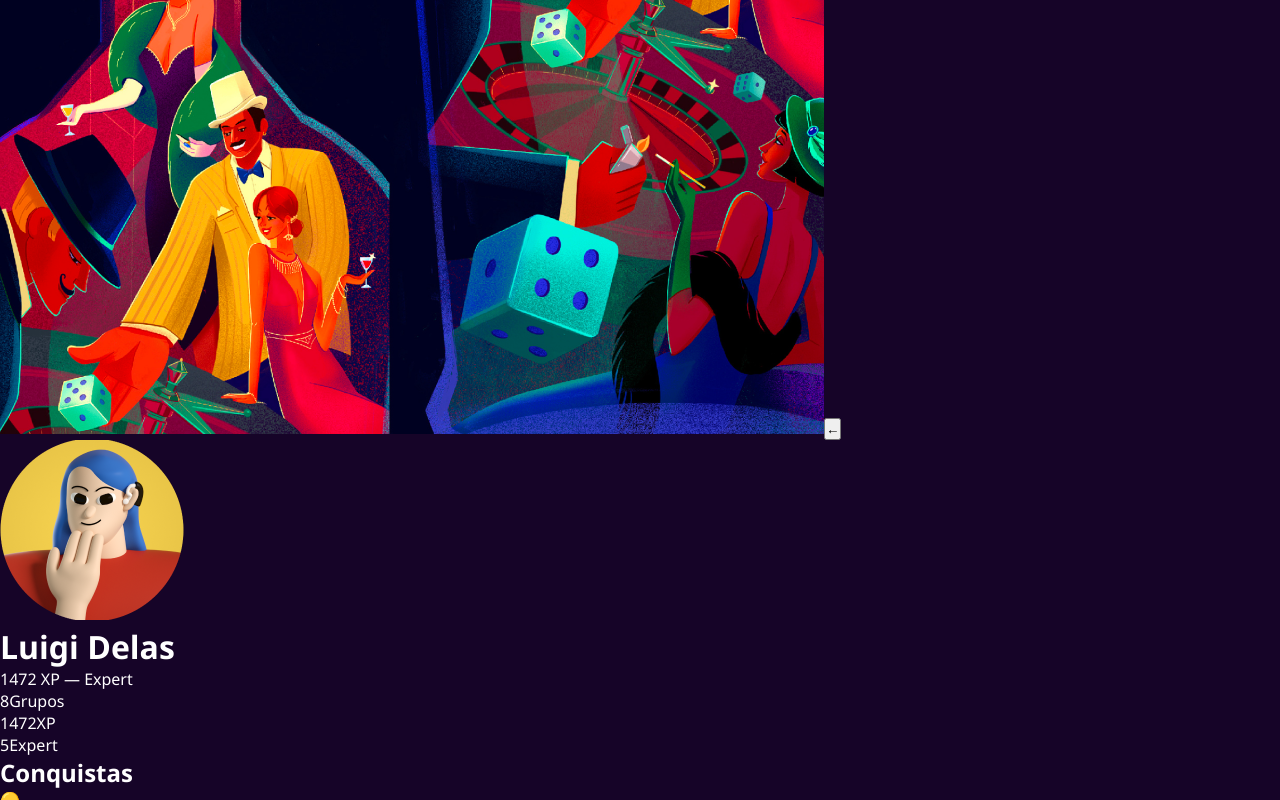
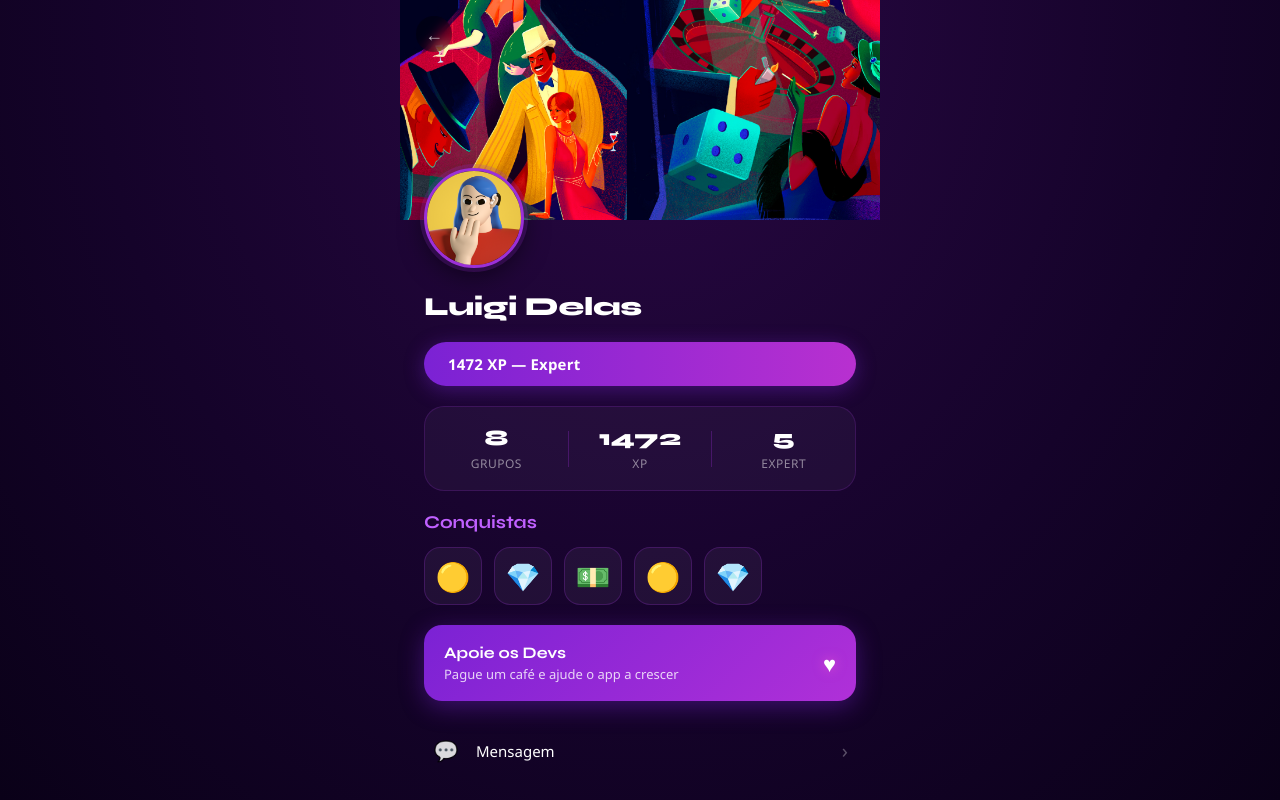
Before and after one commit to OSG-Online-Study-Group/OSG-Web-React, a React (Vite) app: page /OSG-Web-React/Profile in a window 1280 px wide. Built offline with nearby package versions, Linux system fonts and the light colour scheme; no server answers.

Commit message:
style: add comprehensive styling for Profile component including layout, avatar, and menu enhancements

```diff
--- a/src/components/profile/profile.css
+++ b/src/components/profile/profile.css
@@ -0,0 +1,317 @@
+@import url('https://fonts.googleapis.com/css2?family=Syne:wght@400;700;800&family=DM+Sans:ital,wght@0,300;0,400;0,500;0,600&display=swap');
+
+* {
+  box-sizing: border-box;
+  margin: 0;
+  padding: 0;
+}
+
+/* ── Page ───────────────────────────────────────── */
+.profile-page {
+  width: 100vw;
+  height: 100vh;
+  background: radial-gradient(ellipse at top, #2a0845 0%, #15032a 60%, #0a0118 100%);
+  color: white;
+  font-family: 'DM Sans', system-ui, sans-serif;
+  display: flex;
+  justify-content: center;
+  overflow-y: auto;
+}
+
+/* ── Central column ─────────────────────────────── */
+.profile-column {
+  width: 100%;
+  max-width: 480px;
+  display: flex;
+  flex-direction: column;
+  align-items: stretch;
+  position: relative;
+  padding-bottom: 48px;
+}
+
+/* ── Banner ─────────────────────────────────────── */
+.profile-banner {
+  width: 100%;
+  height: 220px;
+  position: relative;
+  overflow: hidden;
+  border-radius: 0 0 0 0;
+  flex-shrink: 0;
+}
+
+.banner-img {
+  width: 100%;
+  height: 100%;
+  object-fit: cover;
+  display: block;
+}
+
+/* fallback caso não tenha banner */
+.profile-banner:not(:has(.banner-img[src]))::after {
+  content: "";
+  position: absolute;
+  inset: 0;
+  background: linear-gradient(135deg, #4a1090, #8b1fc8, #c8266a);
+}
+
+.profile-back {
+  position: absolute;
+  top: 16px;
+  left: 16px;
+  background: rgba(0, 0, 0, 0.35);
+  border: none;
+  color: rgba(255, 255, 255, 0.7);
+  font-size: 18px;
+  width: 36px;
+  height: 36px;
+  border-radius: 50%;
+  cursor: pointer;
+  display: flex;
+  align-items: center;
+  justify-content: center;
+  backdrop-filter: blur(6px);
+  transition: background 0.2s, color 0.2s;
+}
+
+.profile-back:hover {
+  background: rgba(0, 0, 0, 0.6);
+  color: white;
+}
+
+/* ── Avatar ─────────────────────────────────────── */
+.profile-avatar-wrap {
+  margin-top: -52px;
+  margin-left: 24px;
+  z-index: 2;
+  position: relative;
+  width: fit-content;
+}
+
+.profile-avatar {
+  width: 100px;
+  height: 100px;
+  border-radius: 50%;
+  border: 3px solid #9b30d8;
+  object-fit: cover;
+  box-shadow: 0 0 0 4px rgba(155, 48, 216, 0.2), 0 8px 24px rgba(0, 0, 0, 0.5);
+  background: #2a0845;
+}
+
+/* ── Info block ─────────────────────────────────── */
+.profile-info {
+  padding: 14px 24px 0;
+  display: flex;
+  flex-direction: column;
+  gap: 20px;
+}
+
+/* ── Name ───────────────────────────────────────── */
+.profile-name {
+  font-family: 'Syne', sans-serif;
+  font-size: 26px;
+  font-weight: 800;
+  letter-spacing: -0.3px;
+  margin-top: 4px;
+}
+
+/* ── XP bar ─────────────────────────────────────── */
+.xp-bar {
+  background: linear-gradient(90deg, #7b22d4, #b830d0);
+  border-radius: 50px;
+  padding: 12px 24px;
+  font-size: 15px;
+  font-weight: 600;
+  letter-spacing: 0.2px;
+  box-shadow: 0 4px 20px rgba(123, 34, 212, 0.4);
+}
+
+/* ── Stats ──────────────────────────────────────── */
+.profile-stats {
+  display: flex;
+  align-items: center;
+  justify-content: center;
+  gap: 0;
+  background: rgba(255, 255, 255, 0.04);
+  border: 1px solid rgba(155, 48, 216, 0.2);
+  border-radius: 20px;
+  padding: 18px 0;
+}
+
+.stat-item {
+  flex: 1;
+  display: flex;
+  flex-direction: column;
+  align-items: center;
+  gap: 4px;
+}
+
+.stat-value {
+  font-family: 'Syne', sans-serif;
+  font-size: 22px;
+  font-weight: 800;
+}
+
+.stat-label {
+  font-size: 12px;
+  opacity: 0.5;
+  font-weight: 400;
+  text-transform: uppercase;
+  letter-spacing: 0.5px;
+}
+
+.stat-divider {
+  width: 1px;
+  height: 36px;
+  background: rgba(155, 48, 216, 0.3);
+}
+
+/* ── Conquistas ─────────────────────────────────── */
+.conquistas-section {
+  display: flex;
+  flex-direction: column;
+  gap: 14px;
+}
+
+.conquistas-title {
+  font-family: 'Syne', sans-serif;
+  font-size: 18px;
+  font-weight: 700;
+  color: #c060ff;
+}
+
+.badges-row {
+  display: flex;
+  gap: 12px;
+  flex-wrap: wrap;
+}
+
+.badge-item {
+  width: 58px;
+  height: 58px;
+  background: rgba(255, 255, 255, 0.05);
+  border: 1.5px solid rgba(155, 48, 216, 0.25);
+  border-radius: 16px;
+  display: flex;
+  align-items: center;
+  justify-content: center;
+  font-size: 28px;
+  cursor: pointer;
+  transition: transform 0.2s, border-color 0.2s, box-shadow 0.2s;
+}
+
+.badge-item:hover {
+  transform: translateY(-3px) scale(1.06);
+  border-color: rgba(214, 58, 205, 0.5);
+  box-shadow: 0 6px 20px rgba(196, 68, 224, 0.3);
+}
+
+/* ── Apoie card ─────────────────────────────────── */
+.apoie-card {
+  background: linear-gradient(135deg, #7b22d4 0%, #b030d8 100%);
+  border-radius: 18px;
+  padding: 18px 20px;
+  display: flex;
+  align-items: center;
+  justify-content: space-between;
+  cursor: pointer;
+  box-shadow: 0 6px 24px rgba(123, 34, 212, 0.4);
+  transition: filter 0.2s, transform 0.15s;
+}
+
+.apoie-card:hover {
+  filter: brightness(1.1);
+  transform: translateY(-1px);
+}
+
+.apoie-text {
+  display: flex;
+  flex-direction: column;
+  gap: 3px;
+}
+
+.apoie-text strong {
+  font-size: 16px;
+  font-weight: 700;
+  font-family: 'Syne', sans-serif;
+}
+
+.apoie-text span {
+  font-size: 13px;
+  opacity: 0.8;
+  font-weight: 300;
+}
+
+.apoie-heart {
+  font-size: 22px;
+  color: white;
+  filter: drop-shadow(0 0 6px rgba(255, 100, 200, 0.6));
+}
+
+/* ── Menu ───────────────────────────────────────── */
+.profile-menu {
+  display: flex;
+  flex-direction: column;
+  gap: 2px;
+}
+
+.menu-item {
+  width: 100%;
+  background: none;
+  border: none;
+  color: white;
+  font-family: 'DM Sans', sans-serif;
+  font-size: 15px;
+  font-weight: 500;
+  padding: 16px 8px;
+  display: flex;
+  align-items: center;
+  gap: 16px;
+  cursor: pointer;
+  border-radius: 14px;
+  transition: background 0.18s;
+  text-align: left;
+}
+
+.menu-item:hover {
+  background: rgba(155, 48, 216, 0.12);
+}
+
+.menu-icon {
+  font-size: 20px;
+  width: 28px;
+  text-align: center;
+  opacity: 0.85;
+}
+
+.menu-label {
+  flex: 1;
+}
+
+.menu-arrow {
+  font-size: 20px;
+  opacity: 0.3;
+  font-weight: 300;
+}
+
+.menu-divider {
+  height: 1px;
+  background: rgba(155, 48, 216, 0.2);
+  margin: 6px 8px;
+}
+
+/* ── Logout ─────────────────────────────────────── */
+.logout-item {
+  color: #ff6b6b;
+}
+
+.logout-item .menu-icon {
+  opacity: 1;
+}
+
+.logout-item:hover {
+  background: rgba(255, 80, 80, 0.1);
+}
+
+.logout-item .menu-arrow {
+  color: #ff6b6b;
+}
```
